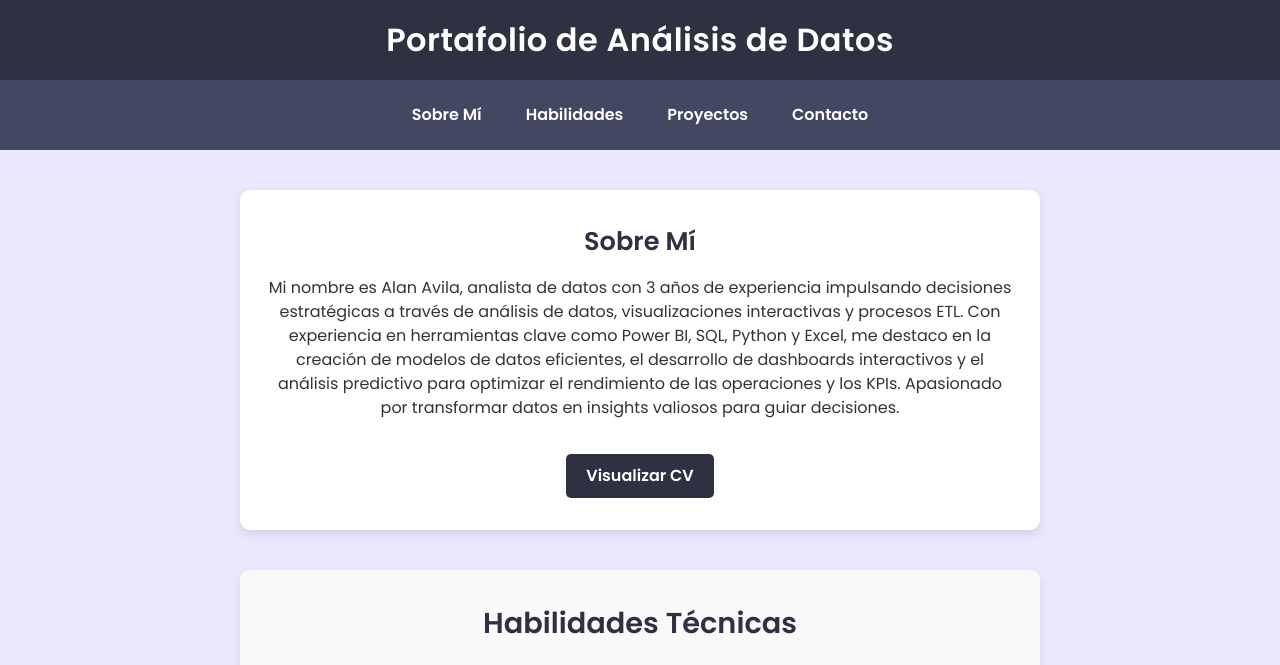
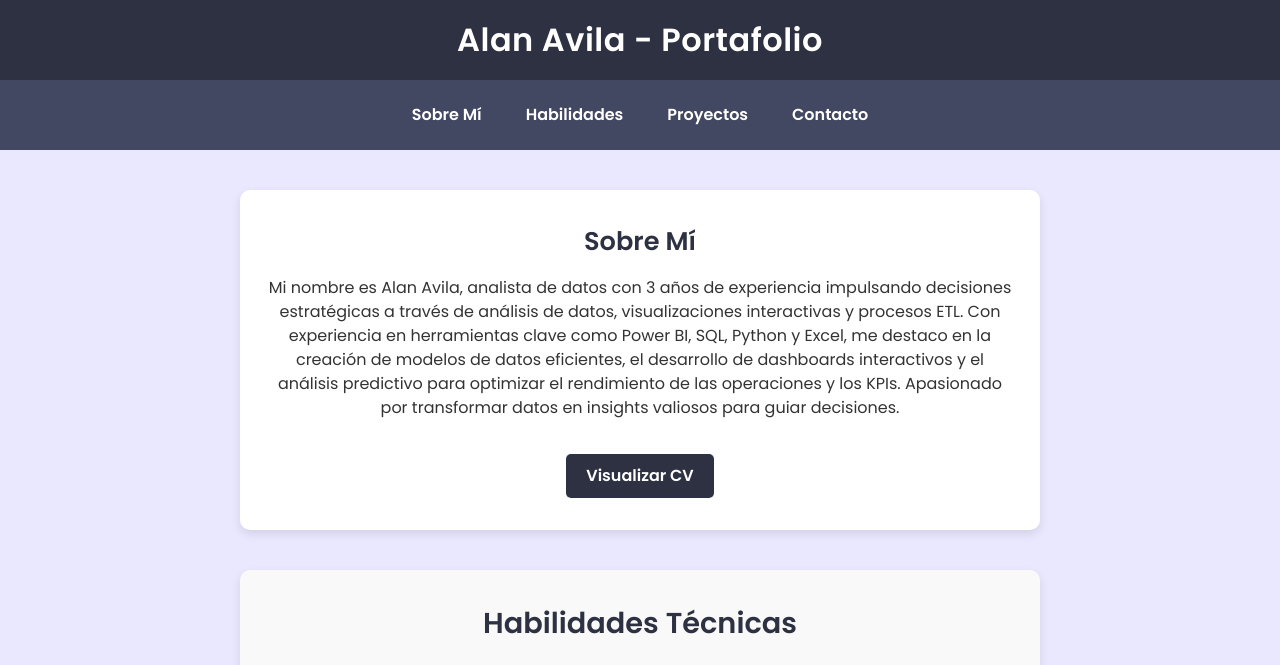
Before and after one commit to ByronAv412/portafolio-datos, a plain HTML site: page index.html in a window 1280 px wide. Shown: the top 665 px of the page. Drawn offline with Linux system fonts and the light colour scheme.

Commit message:
Update index.html

```diff
--- a/index.html
+++ b/index.html
@@ -4,14 +4,14 @@
     <meta charset="UTF-8">
     <meta name="viewport" content="width=device-width, initial-scale=1.0">
     <meta name="description" content="Portafolio de Alan Avila, analista de datos con experiencia en SQL, Power BI, Excel y Python. Explora mis proyectos y habilidades.">
-    <meta name="keywords" content="análisis de datos, SQL, Power BI, Excel, Python, portafolio, Alan Avila">
-    <title>Portafolio de Análisis de Datos</title>
+    <meta name="keywords" content="ciencai de datos, análisis de datos, SQL, Power BI, Excel, Python, portafolio, Alan Avila">
+    <title>Alan Avila | Data Analyst</title>
     <link rel="stylesheet" href="style.css">
     <link href="https://fonts.googleapis.com/css2?family=Poppins:wght@300;400;600&display=swap" rel="stylesheet">
 </head>
 <body>
     <header>
-        <h1>Portafolio de Análisis de Datos</h1>
+        <h1>Alan Avila - Portafolio</h1>
     </header>
 
     <nav>
```
